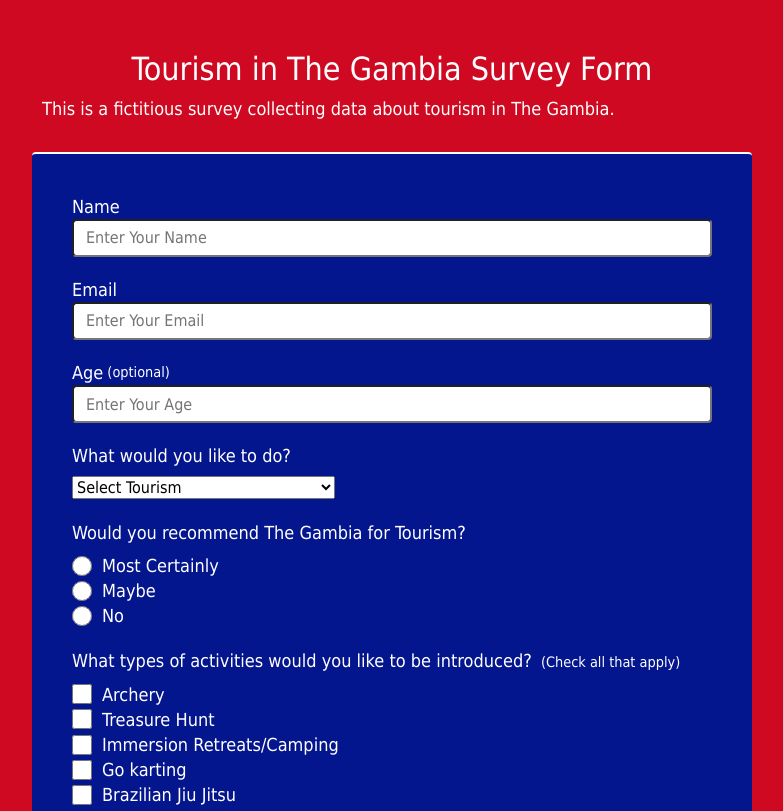
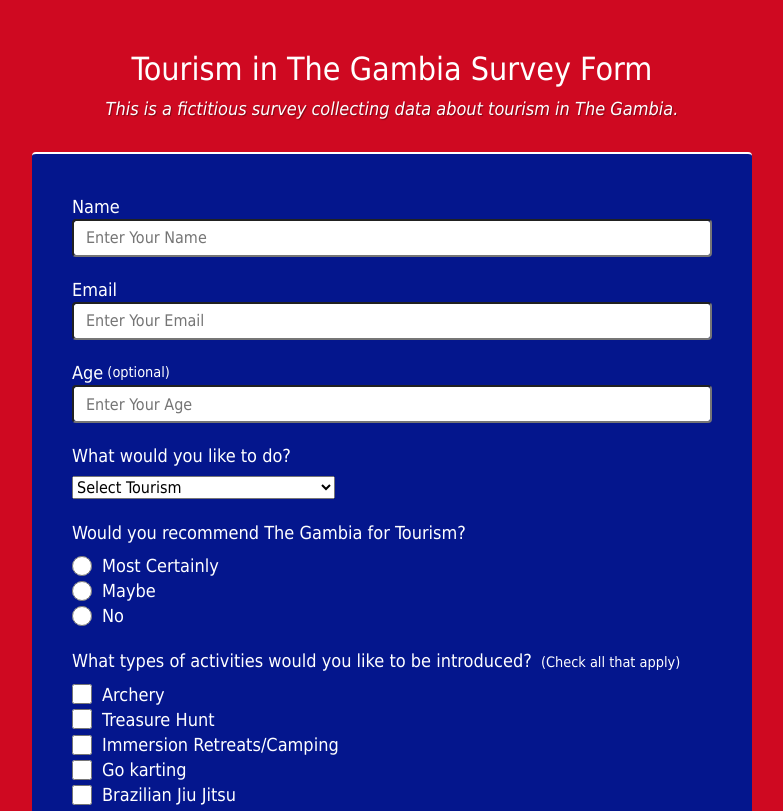
Before and after one commit to tejanhu/The-Gambia-Tourism-Survey, a plain HTML site: page index.html in a window 1280 px wide. Shown: the top 811 px of the page, without its empty margins (248-1031 px from the left). Drawn offline with Linux system fonts and the light colour scheme.

Commit message:
fixed description class text-area

```diff
--- a/index.html
+++ b/index.html
@@ -9,7 +9,7 @@
     <div class="container">
         <header class="header">
             <h1 id="title" class="text-center">Tourism in The Gambia Survey Form</h1>
-            <p id="description" class="description-text-center">This is a fictitious survey collecting data about tourism in
+            <p id="description" class="description text-center">This is a fictitious survey collecting data about tourism in
                 The Gambia.</p>
         </header>
 
```
